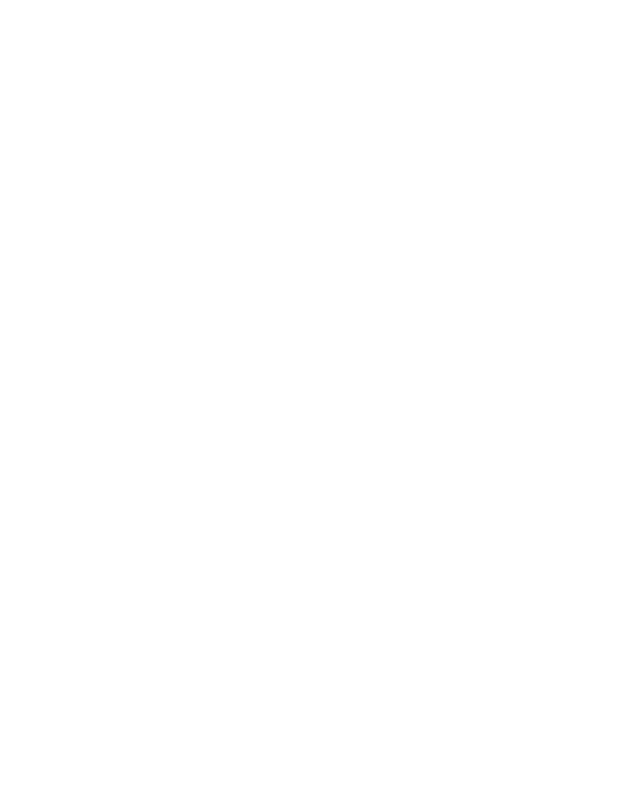
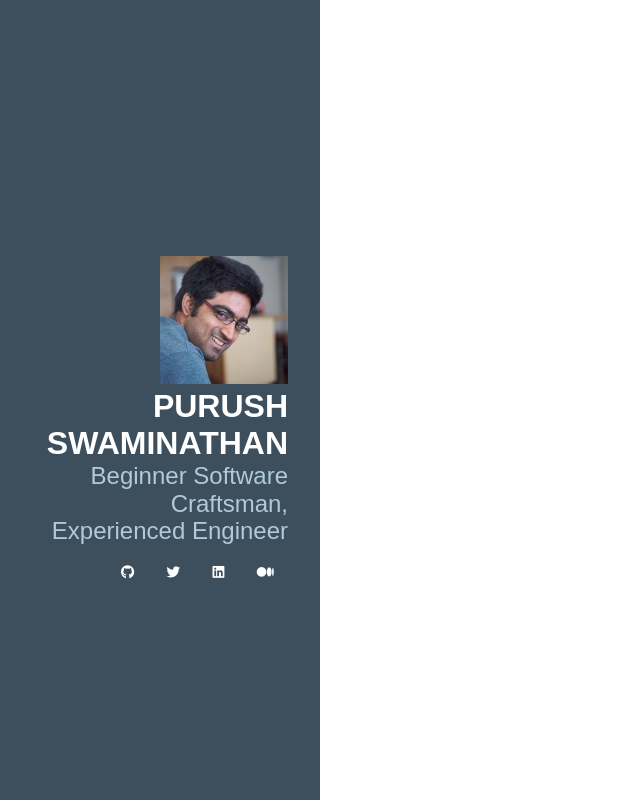
Before and after one commit to purukaushik/purukaushik.github.io, a plain HTML site: page index.html in a window 1280 px wide. Shown: the whole page, without its empty margins (0-640 px from the left). Drawn offline with nearby package versions, Linux system fonts and the light colour scheme.

Commit message:
Something is better than nothing"

```diff
--- /dev/null
+++ b/css/layouts/blog-old-ie.css
@@ -0,0 +1,197 @@
+* {
+    -webkit-box-sizing: border-box;
+    -moz-box-sizing: border-box;
+    box-sizing: border-box;
+}
+
+a {
+    text-decoration: none;
+    color: rgb(61, 146, 201);
+}
+
+a:hover,
+a:focus {
+    text-decoration: underline;
+}
+
+h3 {
+    font-weight: 100;
+}
+
+/* LAYOUT CSS */
+
+.pure-img-responsive {
+    max-width: 100%;
+    height: auto;
+}
+
+#layout {
+    padding: 0;
+}
+
+.header {
+    text-align: center;
+    top: auto;
+    margin: 3em auto;
+}
+
+.sidebar {
+    background: rgb(61, 79, 93);
+    color: #fff;
+}
+
+.brand-title,
+.brand-tagline {
+    margin: 0;
+}
+
+.brand-title {
+    text-transform: uppercase;
+}
+
+.brand-tagline {
+    font-weight: 300;
+    color: rgb(176, 202, 219);
+}
+
+.nav-list {
+    margin: 0;
+    padding: 0;
+    list-style: none;
+}
+
+.nav-item {
+    display: inline-block;
+    *display: inline;
+    zoom: 1;
+}
+
+.nav-item a {
+    background: transparent;
+    color: #fff;
+    margin-top: 1em;
+    letter-spacing: 0.05em;
+    text-transform: uppercase;
+    font-size: 85%;
+}
+
+.nav-item a:hover,
+.nav-item a:focus {
+    text-decoration: none;
+}
+
+.content-subhead {
+    text-transform: uppercase;
+    color: #aaa;
+    border-bottom: 1px solid #eee;
+    padding: 0.4em 0;
+    font-size: 80%;
+    font-weight: 500;
+    letter-spacing: 0.1em;
+}
+
+.content {
+    padding: 2em 1em 0;
+}
+
+.post {
+    padding-bottom: 2em;
+}
+
+.post-title {
+    font-size: 2em;
+    color: #222;
+    margin-bottom: 0.2em;
+}
+
+.post-avatar {
+    border-radius: 50px;
+    float: right;
+    margin-left: 1em;
+}
+.bigger-avatar {
+    border-radius: 128px;
+    float: center;
+    margin-left: 1em;
+}
+
+.post-description {
+    font-family: Georgia, "Cambria", serif;
+    color: #444;
+    line-height: 1.8em;
+}
+
+.post-meta {
+    color: #999;
+    font-size: 90%;
+    margin: 0;
+}
+
+.post-category {
+    margin: 0 0.1em;
+    padding: 0.3em 1em;
+    color: #fff;
+    background: #999;
+    font-size: 80%;
+}
+
+.post-category-design {
+    background: #5aba59;
+}
+
+.post-category-pure {
+    background: #4d85d1;
+}
+
+.post-category-yui {
+    background: #8156a7;
+}
+
+.post-category-js {
+    background: #df2d4f;
+}
+
+.post-images {
+    margin: 1em 0;
+}
+
+.post-image-meta {
+    margin-top: -3.5em;
+    margin-left: 1em;
+    color: #fff;
+    text-shadow: 0 1px 1px #333;
+}
+
+.footer {
+    padding: 1em 0;
+}
+
+.footer a {
+    color: #ccc;
+    font-size: 80%;
+}
+
+.footer .pure-menu a:hover,
+.footer .pure-menu a:focus {
+    background: none;
+}
+
+.content {
+    padding: 2em 3em 0;
+    margin-left: 25%;
+}
+
+.header {
+    margin: 80% 2em 0;
+    text-align: right;
+}
+
+.sidebar {
+    position: fixed;
+    top: 0;
+    bottom: 0;
+}
+
+.footer {
+    text-align: center;
+}
--- /dev/null
+++ b/css/layouts/blog.css
@@ -0,0 +1,176 @@
+* {
+    -webkit-box-sizing: border-box;
+    -moz-box-sizing: border-box;
+    box-sizing: border-box;
+}
+
+a {
+    text-decoration: none;
+    color: rgb(61, 146, 201);
+}
+a:hover,
+a:focus {
+    text-decoration: underline;
+}
+
+h3 {
+    font-weight: 100;
+}
+
+/* LAYOUT CSS */
+.pure-img-responsive {
+    max-width: 100%;
+    height: auto;
+}
+
+#layout {
+    padding: 0;
+}
+
+.header {
+    text-align: center;
+    top: auto;
+    margin: 3em auto;
+}
+
+.sidebar {
+    background: rgb(61, 79, 93);
+    color: #fff;
+}
+
+.brand-title,
+.brand-tagline {
+    margin: 0;
+}
+.brand-title {
+    text-transform: uppercase;
+}
+.brand-tagline {
+    font-weight: 300;
+    color: rgb(176, 202, 219);
+}
+
+.nav-list {
+    margin: 0;
+    padding: 0;
+    list-style: none;
+}
+.nav-item {
+    display: inline-block;
+    *display: inline;
+    zoom: 1;
+}
+.nav-item a {
+    background: transparent;
+    color: #fff;
+    margin-top: 1em;
+    letter-spacing: 0.05em;
+    text-transform: uppercase;
+    font-size: 85%;
+}
+.nav-item a:hover,
+.nav-item a:focus {
+    text-decoration: none;
+}
+
+.content-subhead {
+    text-transform: uppercase;
+    color: #aaa;
+    border-bottom: 1px solid #eee;
+    padding: 0.4em 0;
+    font-size: 80%;
+    font-weight: 500;
+    letter-spacing: 0.1em;
+}
+
+.content {
+    padding: 2em 1em 0;
+}
+
+.post {
+    padding-bottom: 2em;
+}
+.post-title {
+    font-size: 2em;
+    color: #222;
+    margin-bottom: 0.2em;
+}
+.post-avatar {
+    border-radius: 50px;
+    float: right;
+    margin-left: 1em;
+}
+.post-description {
+    font-family: Georgia, "Cambria", serif;
+    color: #444;
+    line-height: 1.8em;
+}
+.post-meta {
+    color: #999;
+    font-size: 90%;
+    margin: 0;
+}
+
+.post-category {
+    margin: 0 0.1em;
+    padding: 0.3em 1em;
+    color: #fff;
+    background: #999;
+    font-size: 80%;
+}
+    .post-category-design {
+        background: #5aba59;
+    }
+    .post-category-pure {
+        background: #4d85d1;
+    }
+    .post-category-yui {
+        background: #8156a7;
+    }
+    .post-category-js {
+        background: #df2d4f;
+    }
+
+.post-images {
+    margin: 1em 0;
+}
+.post-image-meta {
+    margin-top: -3.5em;
+    margin-left: 1em;
+    color: #fff;
+    text-shadow: 0 1px 1px #333;
+}
+
+.footer {
+    padding: 1em 0;
+}
+.footer a {
+    color: #ccc;
+    font-size: 80%;
+}
+.footer .pure-menu a:hover,
+.footer .pure-menu a:focus {
+    background: none;
+}
+
+@media (min-width: 48em) {
+    .content {
+        padding: 2em 3em 0;
+        margin-left: 25%;
+    }
+
+    .header {
+        margin: 80% 2em 0;
+        text-align: right;
+    }
+
+    .sidebar {
+        position: fixed;
+        top: 0;
+        bottom: 0;
+    }
+
+    .footer {
+        text-align: center;
+    }
+}
--- a/index.html
+++ b/index.html
@@ -1,5 +1,71 @@
-<!DOCTYPE html>
-<html>
-  <head></head>
-  <body></body>
+<!doctype html>
+<html lang="en">
+  <head>
+    <script src="https://use.fontawesome.com/fe309aaf8e.js"></script>
+    <meta charset="utf-8">
+    <meta name="viewport" content="width=device-width, initial-scale=1.0">
+    <meta name="description" content="A layout example that shows off a blog page with a list of posts.">
+    <title>Blog &ndash; Layout Examples &ndash; Pure</title>
+
+    <link rel="stylesheet" href="https://unpkg.com/purecss@0.6.2/build/pure-min.css" integrity="sha384-" crossorigin="anonymous">
+
+    <!--[if lte IE 8]>
+        <link rel="stylesheet" href="https://unpkg.com/purecss@0.6.2/build/grids-responsive-old-ie-min.css">
+    <![endif]-->
+    <!--[if gt IE 8]><!-->
+        <link rel="stylesheet" href="https://unpkg.com/purecss@0.6.2/build/grids-responsive-min.css">
+    <!--<![endif]-->
+
+
+        <!--[if lte IE 8]>
+            <link rel="stylesheet" href="css/layouts/blog-old-ie.css">
+        <![endif]-->
+        <!--[if gt IE 8]><!-->
+            <link rel="stylesheet" href="css/layouts/blog.css">
+        <!--<![endif]-->
+</head>
+<body>
+
+
+
+
+
+
+
+<div id="layout" class="pure-g">
+    <div class="sidebar pure-u-1 pure-u-md-1-4">
+      <div class="header">
+	<img width="128" height="128" alt="Purush#x27;s avatar" class="bigger-avatar" src="img/common/purush.jpg">
+            <h1 class="brand-title">Purush Swaminathan</h1>
+            <h2 class="brand-tagline">Beginner Software Craftsman, Experienced Engineer</h2>
+
+            <nav class="nav">
+                <ul class="nav-list">
+                  <li class="nav-item">
+		    <a class="pure-button" href="https://github.com/purukaushik"><i class="fa fa-github" aria-hidden="true"></i></a>
+		  </li>
+                  <li class="nav-item">
+		    <a class="pure-button" href="https://twitter.com/_purukaushik"><i class="fa fa-twitter" aria-hidden="true"></i></a>
+                  </li>
+		  <li class="nav-item">
+		    <a class="pure-button" href="https://linkedin.com/in/purukaushik"><i class="fa fa-linkedin-square" aria-hidden="true"></i></a>
+                  </li>
+		  <li class="nav-item">
+		    <a class="pure-button" href="https://medium.com/@_purukaushik"><i class="fa fa-medium" aria-hidden="true"></i></a>
+                  </li>
+
+                </ul>
+            </nav>
+        </div>
+    </div>
+
+    <div class="content pure-u-1 pure-u-md-3-4">
+
+    </div>
+</div>
+
+
+
+
+</body>
 </html>
```
Also changed, not shown: img/common/purush.jpg (added), 3 other files.
